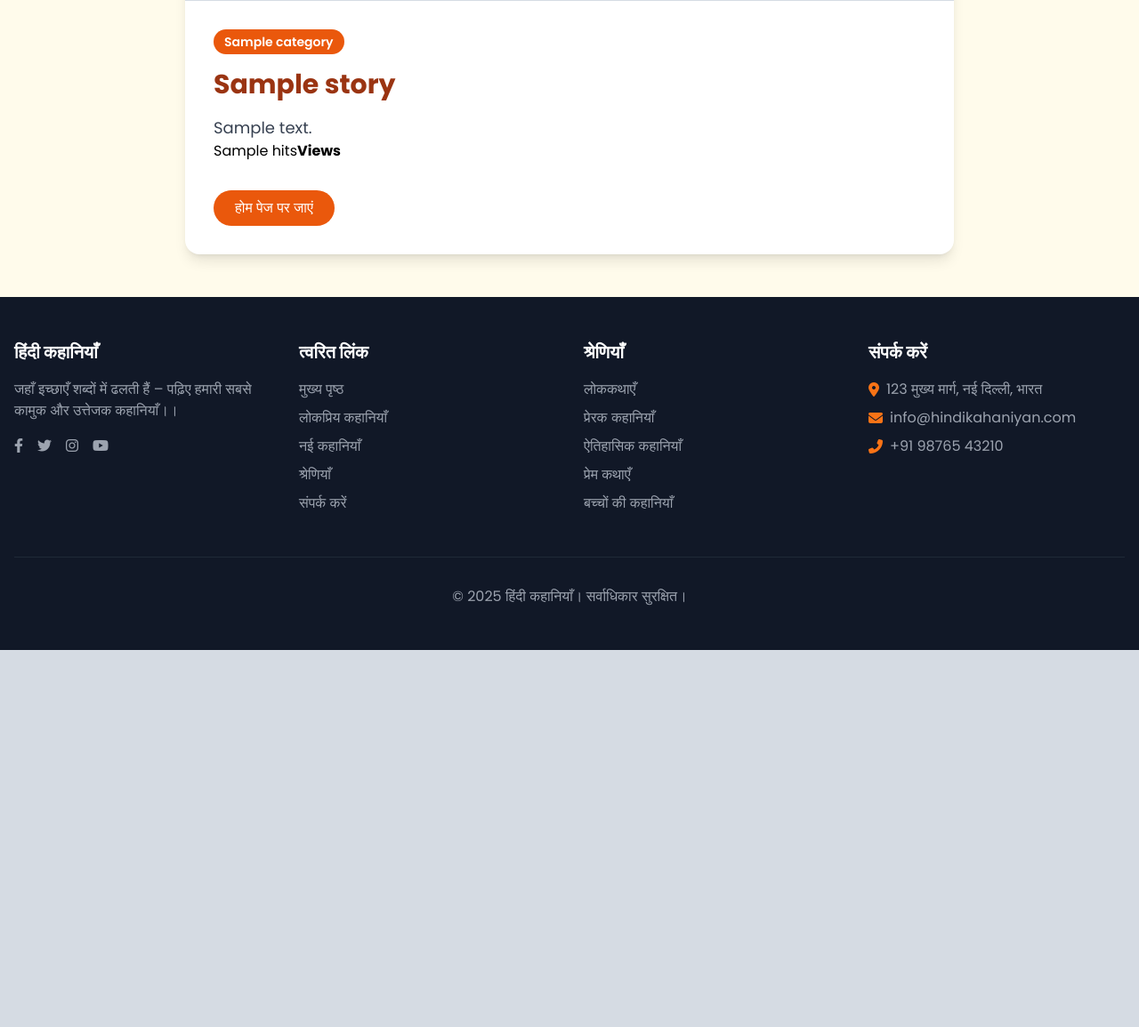
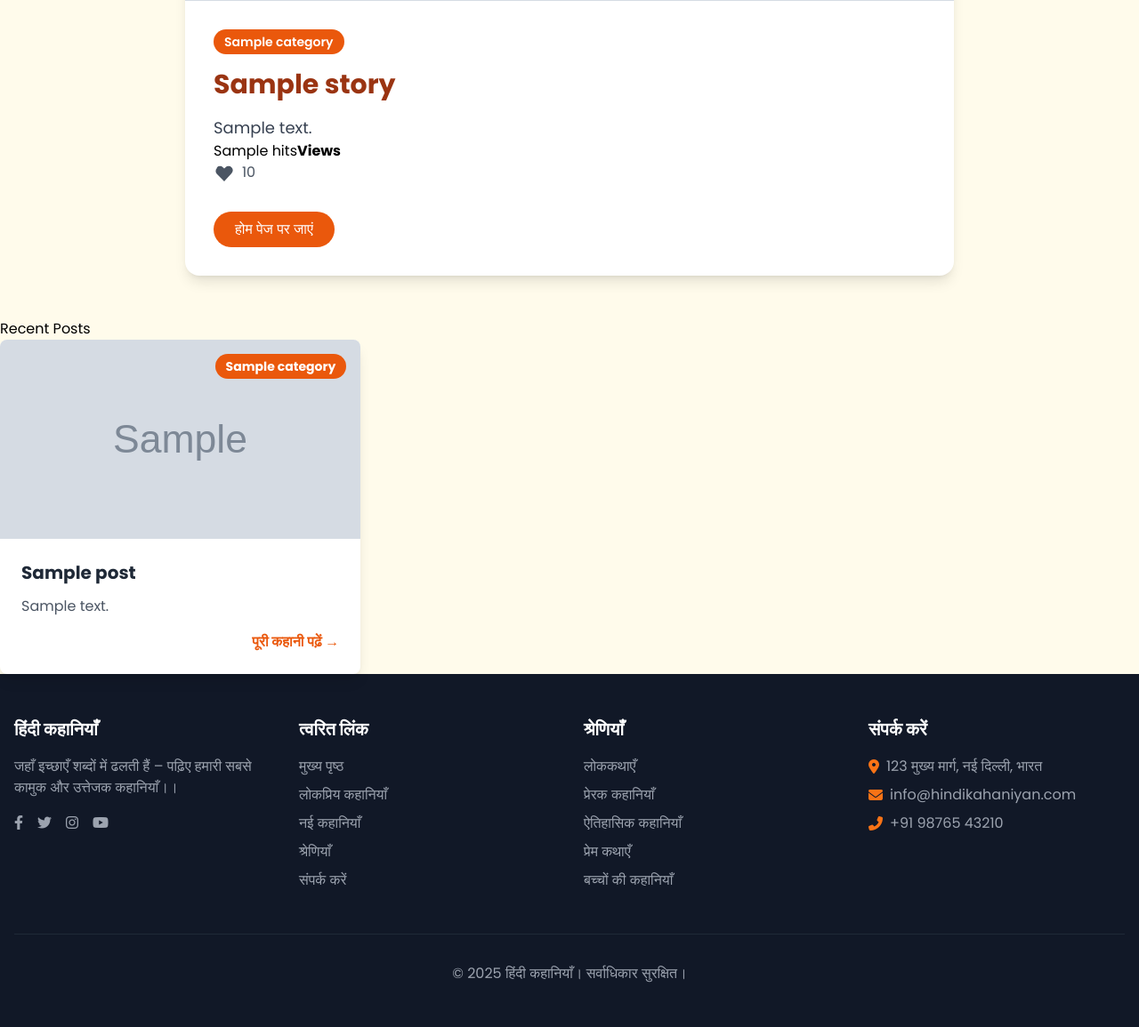
Before and after one commit to soloprinjay/Kam_Vasna, a Django app: template templates/story_detail.html in a window 1280 px wide. Shown: the part 759-1914 px from the top of the page at 89% size. Before the commit the page ends 1490 px from the top, so only its background shows below. Run offline with Django 5.2, Linux system fonts and the light colour scheme; the template is opened without the code that fills it: most values are stand-ins (such as "Sample title", 1, 10 or a date in 2020); grey boxes marked "Sample" are stand-in pictures; some libraries are stand-ins or nearby versions.

Commit message:
-updated_requirement.txt -views_count_functionality -like_functionality

```diff
--- a/apps/blog/models.py
+++ b/apps/blog/models.py
@@ -27,6 +27,7 @@ class Post(models.Model):
     last_modified = models.DateTimeField(auto_now=True)
     ratings = models.ForeignKey(Rating, on_delete=models.CASCADE, null=True, blank=True)
     tags = TaggableManager()
+    likes = models.IntegerField(default=0)
     hit_count_generic = GenericRelation(HitCount, object_id_field='object_pk', related_query_name='hit_count')
 
 
--- a/apps/blog/urls.py
+++ b/apps/blog/urls.py
@@ -1,9 +1,10 @@
 from django.urls import path
-from .views import StoryDetailView
+from .views import StoryDetailView, PostLikeView
 
 app_name = 'blog'  # <--- This is what registers the namespace!
 
 
 urlpatterns = [
     path('story/<slug:slug>/', StoryDetailView.as_view(), name='story_detail'),
+    path('like/<int:post_id>/', PostLikeView.as_view(), name='post_like'),
  ]
--- a/requirements.txt
+++ b/requirements.txt
@@ -2,6 +2,8 @@ asgiref==3.8.1
 Django==5.1.7
 django-braces==1.17.0
 django-ckeditor-5==0.2.17
+django-etc==1.4.0
+django-hitcount==1.3.5
 django-model-utils==5.0.0
 django-star-ratings==0.9.2
 django-taggit==6.1.0
@@ -13,3 +15,4 @@ python-dotenv==1.1.0
 sqlparse==0.5.3
 swapper==1.4.0
 typing_extensions==4.13.0
+upgrade-requirements==1.7.0
--- /dev/null
+++ b/static/js/post_like.js
@@ -0,0 +1,27 @@
+document.querySelectorAll('.like-btn').forEach(button => {
+    button.addEventListener('click', function () {
+        const postId = this.dataset.postId;
+
+        fetch(`/blog/like/${postId}/`, {
+            method: 'POST',
+            headers: {
+                'X-CSRFToken': getCSRFToken(),
+                'Content-Type': 'application/json'
+            }
+        })
+            .then(res => res.json())
+            .then(data => {
+                if (data.liked) {
+                    this.classList.add('liked');
+                }
+                this.querySelector('.like-count').textContent = data.likes;
+            });
+    });
+});
+
+function getCSRFToken() {
+    let csrfToken = document.cookie.split('; ')
+        .find(row => row.startsWith('csrftoken='))
+        ?.split('=')[1];
+    return csrfToken || '{{ csrf_token }}';
+}
--- a/templates/story_detail.html
+++ b/templates/story_detail.html
@@ -1,6 +1,14 @@
 {% extends "base.html" %}
+{% load static %}
 
 {% block content %}
+
+<style>
+    .like-btn.liked svg {
+        color: #dc2626; /* Tailwind red-600 */
+    }
+</style>
+
 
 <section class="max-w-4xl mx-auto px-4 py-12">
     <div class="bg-white shadow-lg rounded-2xl overflow-hidden">
@@ -10,11 +18,51 @@
             <h1 class="text-3xl font-bold text-orange-800 mb-4">{{ story.title }}</h1>
             <p class="text-gray-700 leading-relaxed text-lg">{{ story.description|safe }}</p>
             <span>{{ story.hit_count_generic.first.hits }}<strong>Views</strong></span>
+            <button
+                    class="like-btn flex items-center space-x-2 text-gray-600 hover:text-red-600 transition duration-300"
+                    data-post-id="{{ story.id }}"
+            >
+                <svg class="w-6 h-6 fill-current" viewBox="0 0 20 20">
+                    <path d="M3.172 5.172a4 4 0 015.656 0L10 6.343l1.172-1.171a4 4 0 115.656 5.656L10 18.343l-6.828-6.829a4 4 0 010-5.656z"/>
+                </svg>
+                <span class="like-count">{{ story.likes }}</span>
+            </button>
+
             <div class="mt-8">
-                    <a href="/" class="inline-block bg-orange-600 text-white py-2 px-6 rounded-full hover:bg-orange-700 transition">होम पेज पर जाएं</a>
+                <a href="/"
+                   class="inline-block bg-orange-600 text-white py-2 px-6 rounded-full hover:bg-orange-700 transition">होम
+                    पेज पर जाएं</a>
             </div>
         </div>
     </div>
 </section>
 
+<h3>Recent Posts</h3>
+
+<div class="grid grid-cols-1 md:grid-cols-2 lg:grid-cols-3 gap-8">
+    {% for recent_post in recent_posts %}
+    <div class="bg-white rounded-lg overflow-hidden shadow-lg transition-transform duration-300 hover:shadow-xl hover:-translate-y-1">
+        <div class="relative">
+            <img src="{{ recent_post.image.url }}" alt="{{ recent_post.title }}" class="w-full h-56 object-cover">
+            <div class="absolute top-4 right-4 bg-orange-600 text-white text-sm font-bold px-3 py-1 rounded-full">
+                {{ recent_post.category }}
+            </div>
+        </div>
+        <div class="p-6">
+            <h3 class="text-xl font-bold text-gray-800 mb-3">{{ recent_post.title }}</h3>
+            <p class="text-gray-600 mb-4">{{ recent_post.description|safe|truncatewords:30 }}</p>
+            <div class="flex items-center justify-end mt-4">
+                <a href="{% url 'blog:story_detail' slug=recent_post.slug %}"
+                   class="text-orange-600 hover:text-orange-800 font-semibold transition duration-300">
+                    पूरी कहानी पढ़ें &rarr;
+                </a>
+            </div>
+        </div>
+    </div>
+    {% endfor %}
+</div>
+
+<script src="{% static 'js/post_like.js' %}"></script>
+
+
 {% endblock %}
```
Also changed, not shown: apps/blog/views.py (+29 -4 lines). Lines whose indentation alone changed are shown as unchanged.
